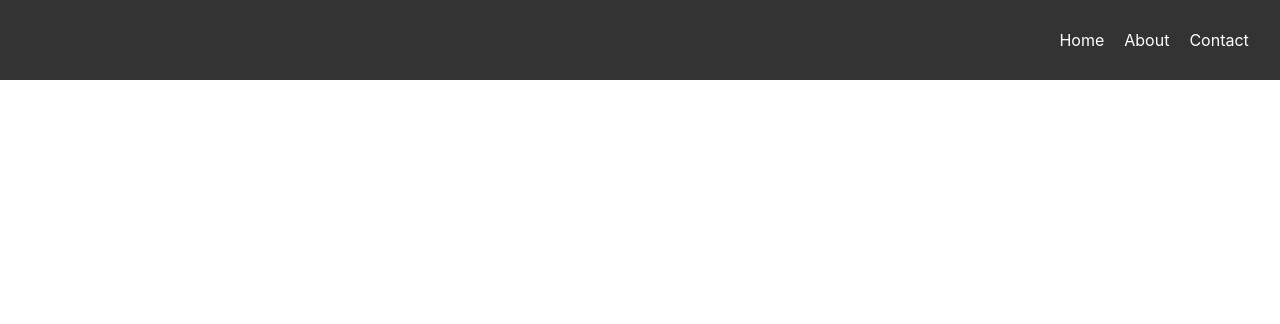
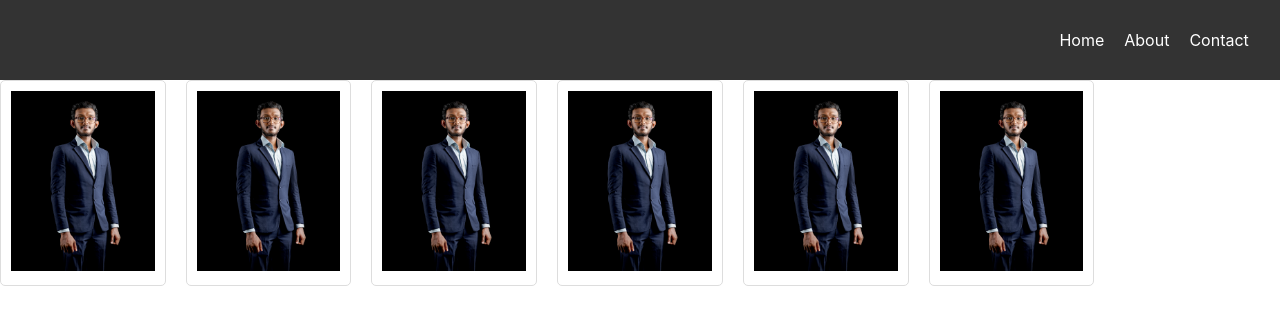
Before and after one commit to ShehanAmantha1/ByteBuilders, a React (Create React App) app in the folder portfolio/: page /imageGallery in a window 1280 px wide. Before the commit this address had no page. Shown: the top 324 px of the page. Built offline with nearby package versions, Linux system fonts and the light colour scheme.

Commit message:
Adding ImageGallery page to app.js

```diff
--- a/portfolio/src/App.js
+++ b/portfolio/src/App.js
@@ -12,7 +12,7 @@ import NavBar from './Components/Nav';
 import HomePage from './Components/Home.js';
 import About from './Components/About.js';
 import ContactPage from './Components/Contact.js';
-
+import ImageGallery from './Components/ImageGallery.js';
 
 
 const App = () => {
@@ -23,6 +23,7 @@ const App = () => {
 
         <Route path="/home" element={<HomePage />} />
         <Route path="/about" element={<About />} />
+        <Route path="/imageGallery" element={<ImageGallery />} />
         <Route path="/contact" element={<ContactPage />} />
 
       </Routes>
--- a/portfolio/src/Components/Home.js
+++ b/portfolio/src/Components/Home.js
@@ -8,12 +8,12 @@ function HomePage() {
     <div>
       <div className="homepage-container">
         <div className="text-container">
-          <h2>Hello I'm Thanushka Navod</h2>
+          <h2>Hello I'm Thulshika Nawod</h2>
           <h1>Photographer</h1>
           <h2>Currently working for Kapture Studio</h2>
           <div className="social-media-icons">
             <div>
-            <div className="social-media-icon" data-name="Facebook">
+            <div className="social-media-icon" data-name="Thulshika Nawod">
               <a href="https://www.facebook.com/Thulshika?mibextid=ZbWKwL" target="_blank" rel="noopener noreferrer">
               <span>Facebook</span>
 
@@ -22,7 +22,7 @@ function HomePage() {
             </div>
             </div>
 <div>
-            <div className="social-media-icon" data-name="Instagram">
+            <div className="social-media-icon" data-name="thul_99_">
               <a href="https://www.instagram.com/thul_99_?igsh=dzR0Nm9mcTZyOWZm" target="_blank" rel="noopener noreferrer">
               <span>Instagram</span>
 
@@ -31,7 +31,7 @@ function HomePage() {
             </div>
             </div>
 <div>
-            <div className="social-media-icon" data-name="Tiktok">
+            <div className="social-media-icon" data-name="photo_gallery__thulshika">
               <a href="https://www.tiktok.com/@photo_gallery__thulshika?_t=8k6MKbfwMlx&_r=1" target="_blank" rel="noopener noreferrer">
               <span>Tiktok</span>
 
--- /dev/null
+++ b/portfolio/src/Components/ImageGallery.css
@@ -0,0 +1,17 @@
+/* ImageGallery.css */
+.image-gallery {
+    display: grid;
+    grid-template-columns: repeat(auto-fill, minmax(150px, 1fr));
+    gap: 20px;
+  }
+
+  .image-gallery-item {
+    padding: 10px;
+    border: 1px solid #ddd;
+    border-radius: 5px;
+  }
+
+  .image-gallery-item img {
+    width: 100%;
+    height: auto;
+  }
--- /dev/null
+++ b/portfolio/src/Components/ImageGallery.js
@@ -0,0 +1,30 @@
+// ImageGallery.js
+import React from 'react';
+import './ImageGallery.css';
+
+const ImageGallery = () => {
+  return (
+    <div className="image-gallery">
+      <div className="image-gallery-item">
+        <img src="WhatsApp Image 2024-02-24 at 11.39.45_0bccd467.jpg" alt="Placeholder Image 1" />
+      </div>
+      <div className="image-gallery-item">
+        <img src="WhatsApp Image 2024-02-24 at 11.39.45_0bccd467.jpg" alt="Placeholder Image 2" />
+      </div>
+      <div className="image-gallery-item">
+        <img src="WhatsApp Image 2024-02-24 at 11.39.45_0bccd467.jpg" alt="Placeholder Image 3" />
+      </div>
+      <div className="image-gallery-item">
+        <img src="WhatsApp Image 2024-02-24 at 11.39.45_0bccd467.jpg" alt="Placeholder Image 4" />
+      </div>
+      <div className="image-gallery-item">
+        <img src="WhatsApp Image 2024-02-24 at 11.39.45_0bccd467.jpg" alt="Placeholder Image 5" />
+      </div>
+      <div className="image-gallery-item">
+        <img src="WhatsApp Image 2024-02-24 at 11.39.45_0bccd467.jpg" alt="Placeholder Image 6" />
+      </div>
+    </div>
+  );
+};
+
+export default ImageGallery;
--- a/portfolio/src/Components/Nav.js
+++ b/portfolio/src/Components/Nav.js
@@ -25,7 +25,7 @@ const NavBar = () => {
           <Link to="/home" style={linkStyle}>Home</Link>
         </li>
         <li style={{ display: 'inline' }}>
-          <Link to="/about" style={linkStyle}>About</Link>
+          <Link to="/imageGallery" style={linkStyle}>About</Link>
         </li>
         <li style={{ display: 'inline' }}>
           <Link to="/contact" style={linkStyle}>Contact</Link>
--- a/portfolio/src/Components/StyleSheet.css
+++ b/portfolio/src/Components/StyleSheet.css
@@ -36,16 +36,7 @@
   .social-media-icons a:hover img {
     opacity: 0.8; /* Example hover effect: reduce opacity */
   }
-  .social-media-icon:hover::after {
-    content: attr(data-name); /* Display the name when hovering */
-    position: absolute;
-    bottom: -20px;
-    left: 50%;
-    transform: translateX(-50%);
-    opacity: 0;
-    white-space: nowrap; /* Prevent text from wrapping */
-    transition: opacity 0.3s ease-in-out;
-  }
+
 
   .social-media-icon:hover img {
     transform: scale(1.2);
@@ -155,3 +146,19 @@
 .social-media-icon:hover img {
   transform: scale(1.2);
 }
+
+.social-media-icon::before {
+  content: attr(data-name);
+  position: absolute;
+  top: 50%;
+  left: 100%;
+  transform: translateY(-50%);
+  padding-left: 10px; /* Adjust padding as needed */
+  white-space: nowrap; /* Prevent text from wrapping */
+  opacity: 0;
+  transition: opacity 0.3s ease-in-out;
+}
+
+.social-media-icon:hover::before {
+  opacity: 1;
+}
```
